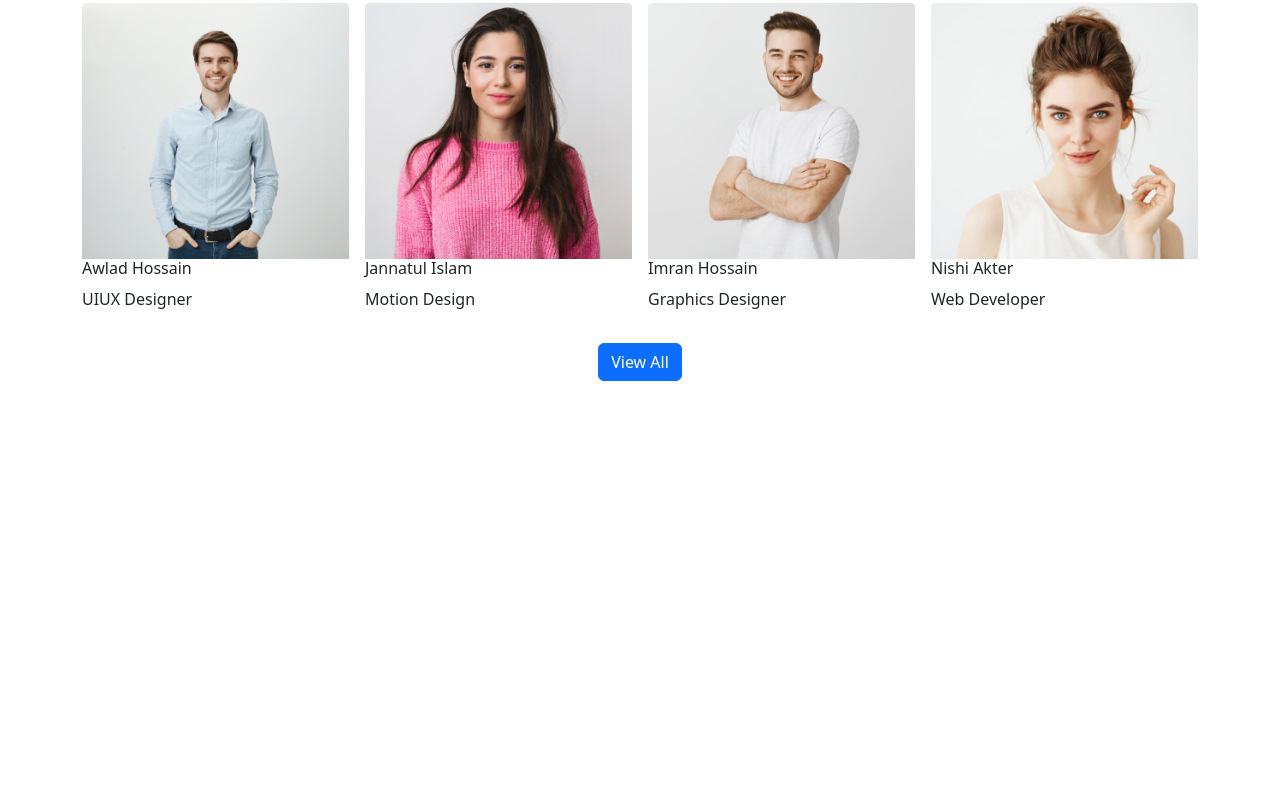
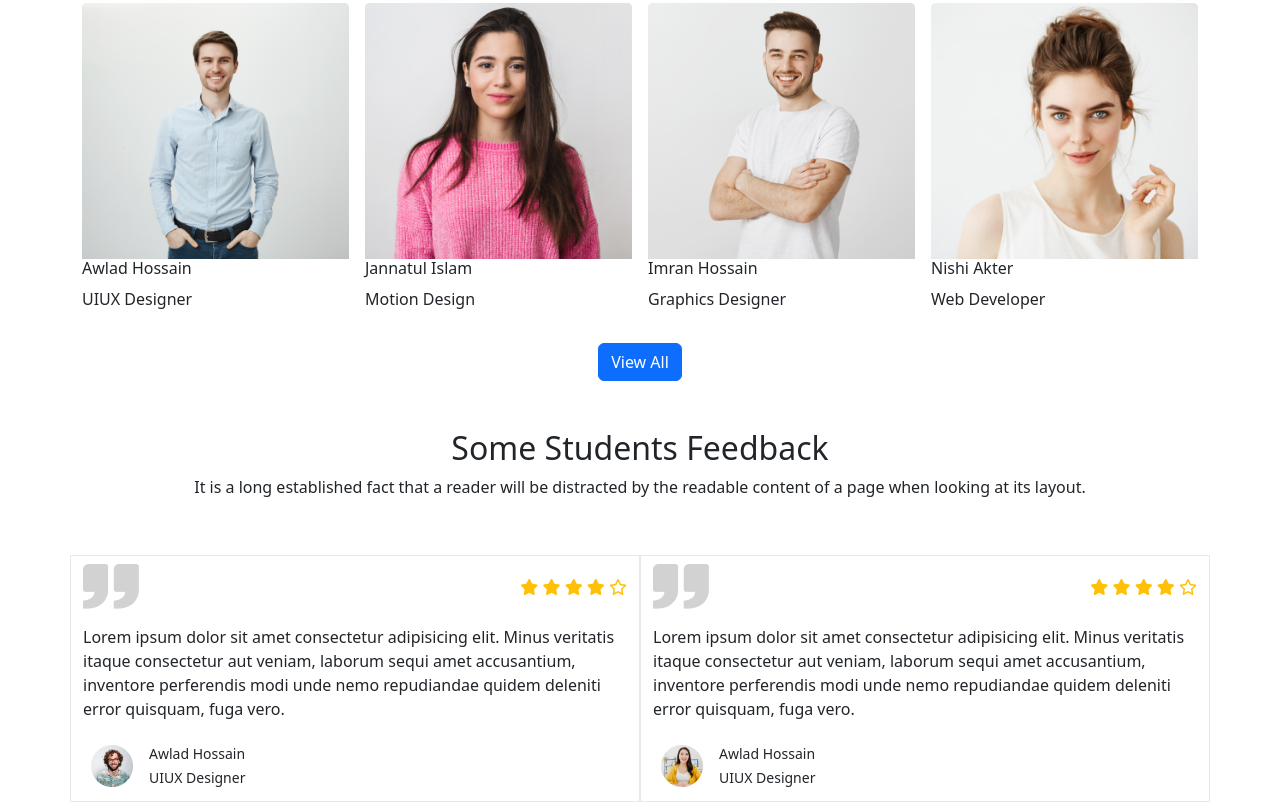
Before and after one commit to Sayedfarabi/sayed-tech, a plain HTML site: page index.html in a window 1280 px wide. Shown: the part 2489-3299 px from the top of the page. Before the commit the page ends 2918 px from the top, so only its background shows below. Drawn offline with nearby package versions, Linux system fonts and the light colour scheme.

Commit message:
Student Feedback Section Added

```diff
--- a/index.html
+++ b/index.html
@@ -9,6 +9,9 @@
     <!-- Bootstrap Link  -->
     <link href="https://cdn.jsdelivr.net/npm/bootstrap@5.2.0/dist/css/bootstrap.min.css" rel="stylesheet"
         integrity="sha384-gH2yIJqKdNHPEq0n4Mqa/HGKIhSkIHeL5AyhkYV8i59U5AR6csBvApHHNl/vI1Bx" crossorigin="anonymous">
+
+    <!-- Font Awesome Link  -->
+    <script src="https://kit.fontawesome.com/dd87a2c82b.js" crossorigin="anonymous"></script>
 </head>
 
 <body>
@@ -251,7 +254,7 @@
         <!-- Exploring Section End  -->
         <section class="container">
             <div class="bg-primary rounded my-3 text-white d-flex flex-column align-items-center flex-lg-row">
-                <div class="w-50 px-3 py-3 text-md-center text-lg-start">
+                <div class="w-100 px-3 py-3 text-center text-lg-start">
                     <div>
                         <h2>Ready to join ?</h2>
                         <p>Lorem ipsum dolor sit amet consectetur adipisicing elit. Repellendus soluta ducimus tenetur,
@@ -259,7 +262,7 @@
                     </div>
 
                 </div>
-                <div class="w-50 px-3 py-3 text-md-center text-lg-end">
+                <div class="w-100 px-3 py-3 text-center text-lg-end">
                     <!-- Button trigger modal -->
                     <button type="button" class="btn btn-light text-primary fw-bold" data-bs-toggle="modal"
                         data-bs-target="#exampleModal">
@@ -353,6 +356,74 @@
         </section>
         <!-- Student Section End  -->
 
+        <!-- Students Feedback Section Start -->
+        <section class="container">
+            <div class="my-5 text-center">
+                <h2>Some Students Feedback</h2>
+                <p>It is a long established fact that a reader will be distracted by the readable content of a page when
+                    looking at its layout.</p>
+            </div>
+            <div class="row">
+                <div class="my-2 col-lg-6" style="border: 1px solid #E8E8E8;">
+                    <div class="d-flex justify-content-between align-items-center py-2">
+                        <div>
+                            <img src="images/comma.png" alt="">
+                        </div>
+                        <div>
+                            <i class="fa-solid fa-star text-warning"></i>
+                            <i class="fa-solid fa-star text-warning"></i>
+                            <i class="fa-solid fa-star text-warning"></i>
+                            <i class="fa-solid fa-star text-warning"></i>
+                            <i class="fa-regular fa-star text-warning"></i>
+                        </div>
+                    </div>
+                    <div class="py-2">
+                        <p>Lorem ipsum dolor sit amet consectetur adipisicing elit. Minus veritatis itaque consectetur
+                            aut veniam, laborum sequi amet accusantium, inventore perferendis modi unde nemo repudiandae
+                            quidem deleniti error quisquam, fuga vero.</p>
+                    </div>
+                    <div class="d-flex">
+                        <div class="px-2"><img src="images/student/student-5.png" alt=""></div>
+                        <div class="px-2">
+                            <h6 class="lh-1"><small>Awlad Hossain</small></h6>
+                            <p class="lh-1"><small>UIUX Designer</small></p>
+                        </div>
+                    </div>
+                </div>
+                <div class="my-2 col-lg-6" style="border: 1px solid #E8E8E8;">
+                    <div class="d-flex justify-content-between align-items-center py-2">
+                        <div>
+                            <img src="images/comma.png" alt="">
+                        </div>
+                        <div>
+                            <i class="fa-solid fa-star text-warning"></i>
+                            <i class="fa-solid fa-star text-warning"></i>
+                            <i class="fa-solid fa-star text-warning"></i>
+                            <i class="fa-solid fa-star text-warning"></i>
+                            <i class="fa-regular fa-star text-warning"></i>
+                        </div>
+                    </div>
+                    <div class="py-2">
+                        <p>Lorem ipsum dolor sit amet consectetur adipisicing elit. Minus veritatis itaque consectetur
+                            aut veniam, laborum sequi amet accusantium, inventore perferendis modi unde nemo repudiandae
+                            quidem deleniti error quisquam, fuga vero.</p>
+                    </div>
+                    <div class="d-flex">
+                        <div class="px-2">
+                            <img src="images/student/student-6.png" alt="">
+                        </div>
+                        <div class="px-2">
+                            <h6 class="lh-1"><small>Awlad Hossain</small></h6>
+                            <p class="lh-1"><small>UIUX Designer</small></p>
+                        </div>
+                    </div>
+                </div>
+            </div>
+            <div></div>
+            </div>
+        </section>
+        <!-- Students Feedback Section End -->
+
 
     </main>
     <!-- Main Section End  -->
@@ -361,6 +432,11 @@
     <script src="https://cdn.jsdelivr.net/npm/bootstrap@5.2.0/dist/js/bootstrap.bundle.min.js"
         integrity="sha384-A3rJD856KowSb7dwlZdYEkO39Gagi7vIsF0jrRAoQmDKKtQBHUuLZ9AsSv4jD4Xa"
         crossorigin="anonymous"></script>
+
+    <!-- code
+        <img src="images/student/student-1.png" class="img-fluid"
+                                style="width: 40px; height: 40px; border-radius: 20px; " alt="">
+        -->
 </body>
 
 </html>
```
